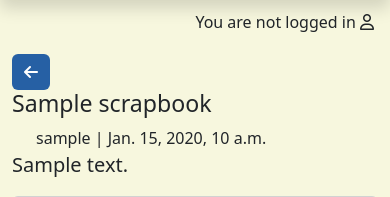
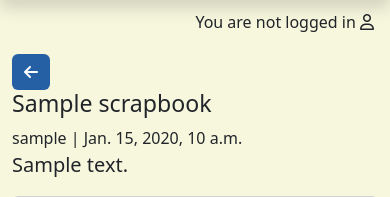
Before and after one commit to tgrey2024/capstone, a Django app: a page that uses scrapbook/templates/scrapbook/scrapbook_detail.html in a window 390 px wide. Shown: the part 64-261 px from the top of the page. Run offline with Django 4.2, Linux system fonts and the light colour scheme; tables that the repository leaves empty hold one stand-in row (values such as "Sample post"); some libraries are stand-ins or nearby versions.

Commit message:
improve scrapbook detail layout for responsive design

```diff
--- a/config/settings.py
+++ b/config/settings.py
@@ -31,7 +31,7 @@ SECRET_KEY = os.environ.get('SECRET_KEY')
 
 
 # SECURITY WARNING: don't run with debug turned on in production!
-DEBUG = True
+DEBUG = False
 
 ALLOWED_HOSTS = [
     '8000-tgrey2024-capstone-vwz9ad2eczu.ws.codeinstitute-ide.net',
--- a/scrapbook/templates/scrapbook/scrapbook_detail.html
+++ b/scrapbook/templates/scrapbook/scrapbook_detail.html
@@ -11,16 +11,30 @@
             <!-- Back to Scrapbook List -->
             <a href="{% url 'home' %}" class="btn btn-info"><i class="fa-solid fa-arrow-left"></i></a>
             <br />
+            <div class="row">
                 <!-- Scrapbook title -->
+                <div class="col-sm-12 col-md-6">
                     <h3>{{ scrapbook.title }}</h3>
+                </div>
                 <!-- Scrapbook author | the scrapbook's created date goes after -->
-            <p class="scrapbook-subtitle d-inline mx-4">{{ scrapbook.author }} | {{ scrapbook.created_on }}</p>
+                <div class="col-sm-12 col-md-6">
+                    <p class="scrapbook-subtitle d-inline">{{ scrapbook.author }} | {{ scrapbook.created_on }}</p>
+                </div>
                 <!-- Filter to mark content as safe for rendering as HTML -->
-            <div class="lead">{{ scrapbook.content | safe }}</div>
+                <div class="col-sm-12 col-md-6 lead">{{ scrapbook.content | safe }}</div>
+                <div class="col-sm-12 col-md-6">
+                    {% if user.is_authenticated and scrapbook.author == user %}
+                        <a href="{% url 'edit-scrapbook' scrapbook.slug scrapbook.id %}" class="btn btn-info btn-edit scrapbook-link mx-auto my-2">Edit <i class="fa-regular fa-pen-to-square"></i></a>
+                        <a href="{% url 'delete-scrapbook' scrapbook.slug scrapbook.id %}" class="btn btn-danger scrapbook-link mx-auto my-2">Delete <i class="fa-regular fa-trash-can"></i></a>
+                    {% endif %}
+                </div>
                 <!-- Allow user to see button to create a post if the user is authenticated -->
+                <div class="col-sm-12 col-md-6">
                     {% if user.is_authenticated %}
                     <a href="{% url 'scrapbook:create-post' slug=scrapbook.slug %}" class="btn btn-info scrapbook-link mx-auto my-2">Add a Post <i class="fa-regular fa-square-plus"></i></a>
                     {% endif %}
+                </div>
+            </div>
         </div>
     </div>
     <div class="row">
```
Lines whose indentation alone changed are shown as unchanged.
